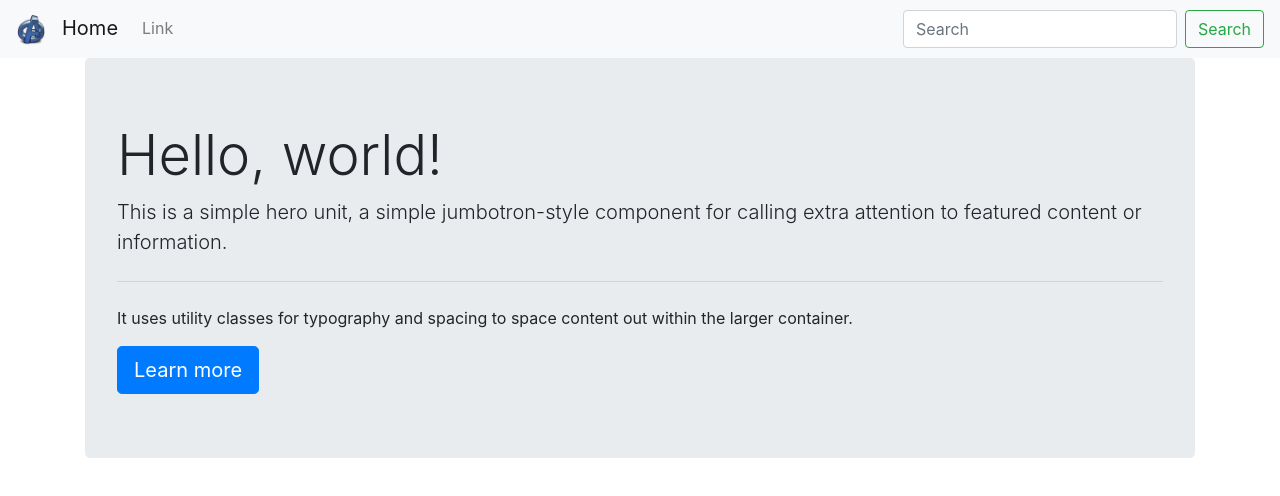
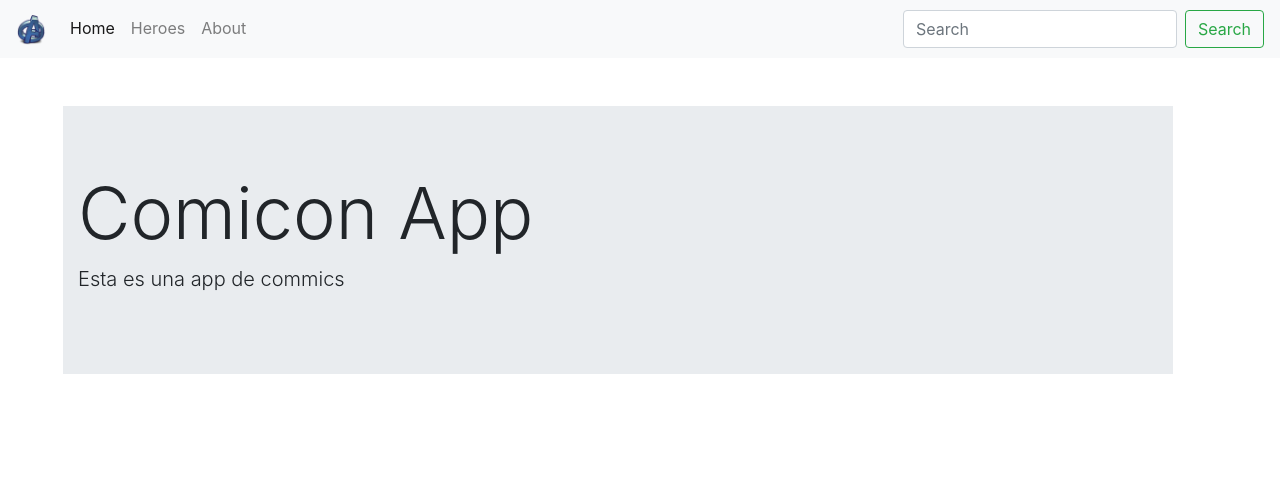
Before and after one commit to dafma/02spaFernandoHerrera, an Angular app: page /home in a window 1280 px wide. Shown: the top 496 px of the page. Built offline with nearby package versions, Linux system fonts and the light colour scheme.

Commit message:
completado routes y navigator actives

```diff
--- a/src/app/app.component.html
+++ b/src/app/app.component.html
@@ -1,5 +1,5 @@
 <app-navbar></app-navbar>
 
-<div class="container">
+<div class="container m-5">
   <router-outlet></router-outlet>
 </div>
--- a/src/app/components/about/about.component.html
+++ b/src/app/components/about/about.component.html
@@ -1 +1,5 @@
-<p>about works!</p>
+<h1 class="animated fadeIn fast">Sobre Comicon App</h1>
+<hr>
+<p class="animated fadeIn">
+  Lorem ipsum dolor sit amet, consectetur adipisicing elit. Aspernatur corporis facilis fugiat, illum laudantium necessitatibus vero. Accusantium cupiditate fuga magni, non numquam tempora voluptas. Aspernatur culpa est explicabo ipsam placeat.
+</p>
--- a/src/app/components/home/home.component.html
+++ b/src/app/components/home/home.component.html
@@ -1,7 +1,6 @@
-<div class="jumbotron">
-  <h1 class="display-4">Hello, world!</h1>
-  <p class="lead">This is a simple hero unit, a simple jumbotron-style component for calling extra attention to featured content or information.</p>
-  <hr class="my-4">
-  <p>It uses utility classes for typography and spacing to space content out within the larger container.</p>
-  <a class="btn btn-primary btn-lg" href="#" role="button">Learn more</a>
+<div class="jumbotron jumbotron-fluid animated fadeIn fast">
+<div class="container">
+  <h1 class="display-3">Comicon App</h1>
+  <p class="lead">Esta es una app de commics</p>
 </div>
+</div>
--- a/src/app/components/shared/navbar/navbar.component.html
+++ b/src/app/components/shared/navbar/navbar.component.html
@@ -11,10 +11,15 @@
         <a class="navbar-brand" href="#">
           <img src="assets/img/A-64.png" width="30" height="30" alt="">
         </a>
-        <a class="navbar-brand" href="#">Home</a>
       </li>
-      <li class="nav-item">
-        <a class="nav-link" href="#">Link</a>
+      <li class="nav-item" routerLinkActive="active">
+        <a class="nav-link" [routerLink]="['home']" >Home</a>
+      </li>
+      <li class="nav-item" routerLinkActive="active">
+        <a class="nav-link" [routerLink]="['heroes']">Heroes</a>
+      </li>
+      <li class="nav-item" routerLinkActive="active">
+        <a class="nav-link" [routerLink]="['about']">About</a>
       </li>
     </ul>
     <form class="form-inline my-2 my-lg-0">
--- a/src/styles.css
+++ b/src/styles.css
@@ -1 +1,29 @@
 /* You can add global styles to this file, and also import other style files */
+/* animaciones */
+.animated {
+  -webkit-animation-duration: 1s;
+  animation-duration: 1s;
+  -webkit-animation-fill-mode: both;
+  animation-fill-mode: both;
+}
+
+.fast {
+  -webkit-animation-duration: 0.4s;
+  animation-duration: 0.4s;
+  -webkit-animation-fill-mode: both;
+  animation-fill-mode: both;
+}
+
+@keyframes fadeIn {
+  from {
+    opacity: 0;
+  }
+
+  to {
+    opacity: 1;
+  }
+}
+
+.fadeIn {
+  animation-name: fadeIn;
+}
```
Also changed, not shown: src/app/app.routes.ts (+5 -2 lines).
